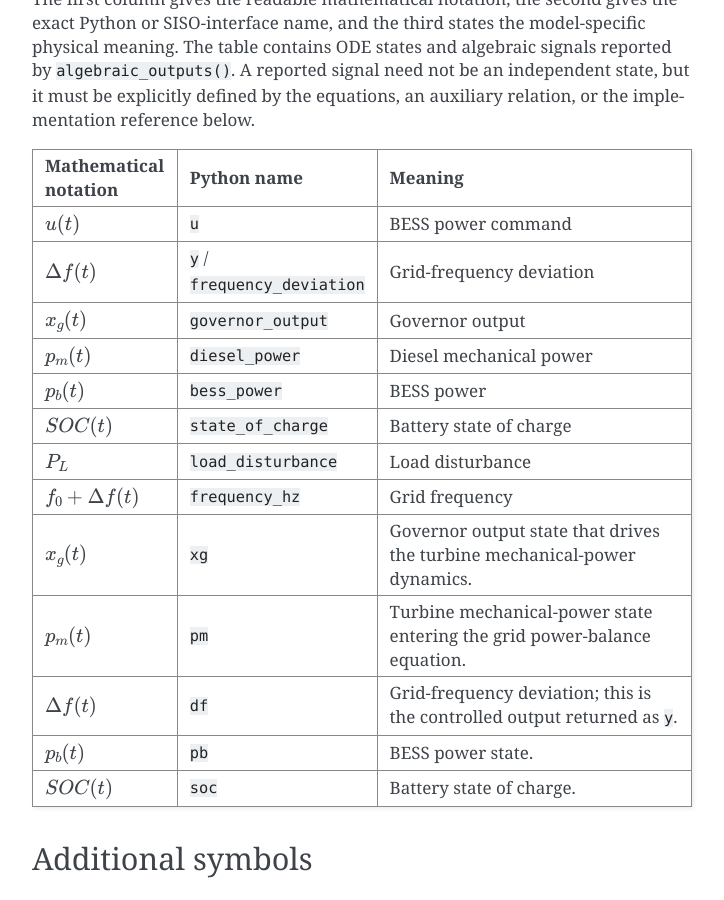
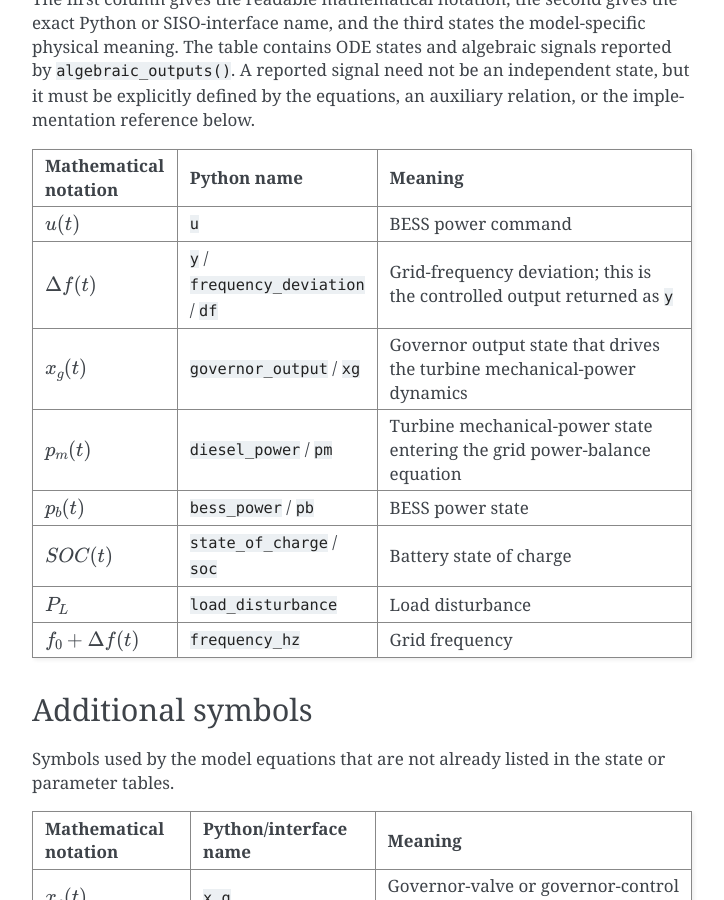
Before and after one commit to simple-machine-learning/SISO-Adaptive-Control, a Sphinx documentation site: the page built from packages/SISO_Adaptive_Control_Python_v1.0.0/documentation/models/microgrid_frequency_bess_nonlinear.rst, in a window 1280 px wide and 900 px high, scrolled down 3664 px. Shown: the whole window, without its empty margins (388-1112 px from the left). Built offline with Sphinx 7.4.7, drawn with Linux system fonts in a browser that asks for light colours; some of the changed lines change nothing that is shown.

Commit message:
Consolidate duplicate documentation variables

```diff
--- a/packages/SISO_Adaptive_Control_Python_v1.0.0/documentation/models/microgrid_frequency_bess_nonlinear.rst
+++ b/packages/SISO_Adaptive_Control_Python_v1.0.0/documentation/models/microgrid_frequency_bess_nonlinear.rst
@@ -166,19 +166,19 @@ The first column gives the readable mathematical notation, the second gives the
      - ``u``
      - BESS power command
    * - :math:`\Delta f(t)`
-     - ``y`` / ``frequency_deviation``
-     - Grid-frequency deviation
+     - ``y`` / ``frequency_deviation`` / ``df``
+     - Grid-frequency deviation; this is the controlled output returned as ``y``
    * - :math:`x_g(t)`
-     - ``governor_output``
-     - Governor output
+     - ``governor_output`` / ``xg``
+     - Governor output state that drives the turbine mechanical-power dynamics
    * - :math:`p_m(t)`
-     - ``diesel_power``
-     - Diesel mechanical power
+     - ``diesel_power`` / ``pm``
+     - Turbine mechanical-power state entering the grid power-balance equation
    * - :math:`p_b(t)`
-     - ``bess_power``
-     - BESS power
+     - ``bess_power`` / ``pb``
+     - BESS power state
    * - :math:`SOC(t)`
-     - ``state_of_charge``
+     - ``state_of_charge`` / ``soc``
      - Battery state of charge
    * - :math:`P_L`
      - ``load_disturbance``
@@ -186,21 +186,6 @@ The first column gives the readable mathematical notation, the second gives the
    * - :math:`f_0+\Delta f(t)`
      - ``frequency_hz``
      - Grid frequency
-   * - :math:`x_g(t)`
-     - ``xg``
-     - Governor output state that drives the turbine mechanical-power dynamics.
-   * - :math:`p_m(t)`
-     - ``pm``
-     - Turbine mechanical-power state entering the grid power-balance equation.
-   * - :math:`\Delta f(t)`
-     - ``df``
-     - Grid-frequency deviation; this is the controlled output returned as ``y``.
-   * - :math:`p_b(t)`
-     - ``pb``
-     - BESS power state.
-   * - :math:`SOC(t)`
-     - ``soc``
-     - Battery state of charge.
 
 Additional symbols
 ------------------
```
